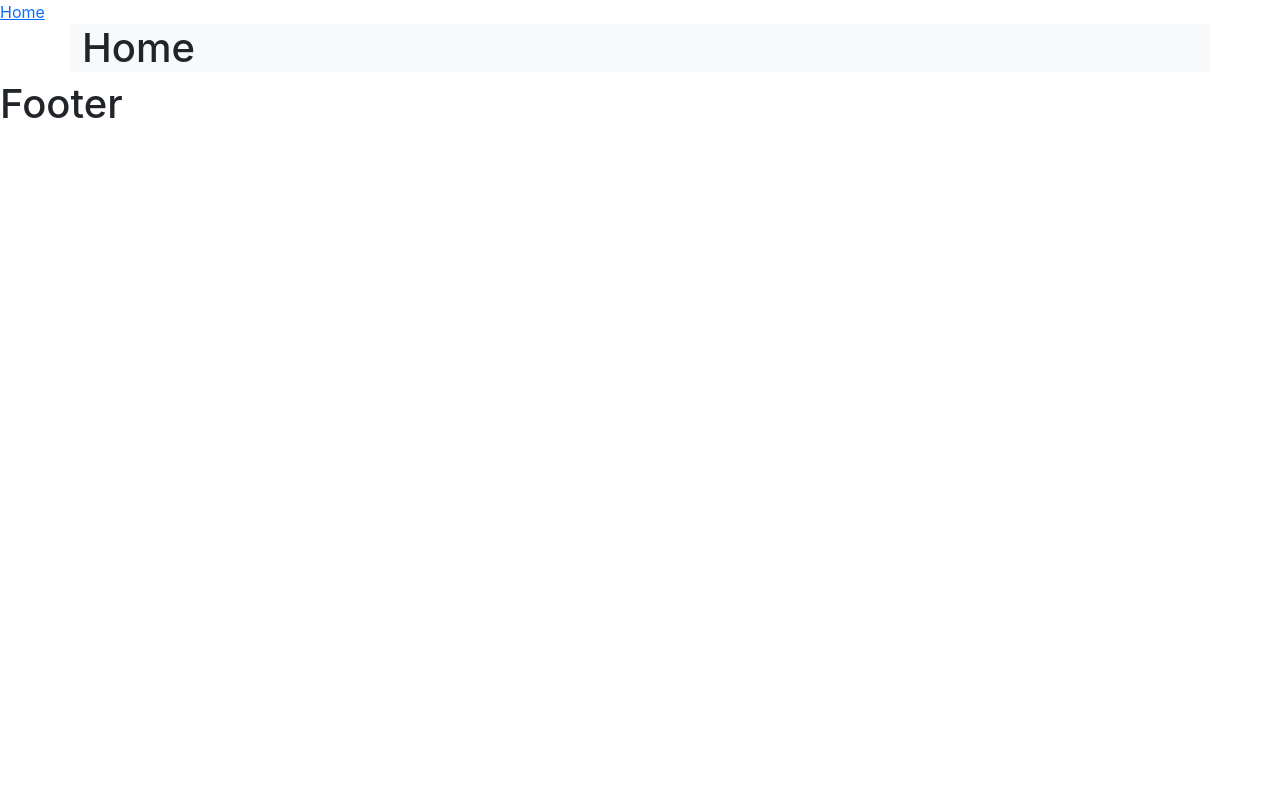
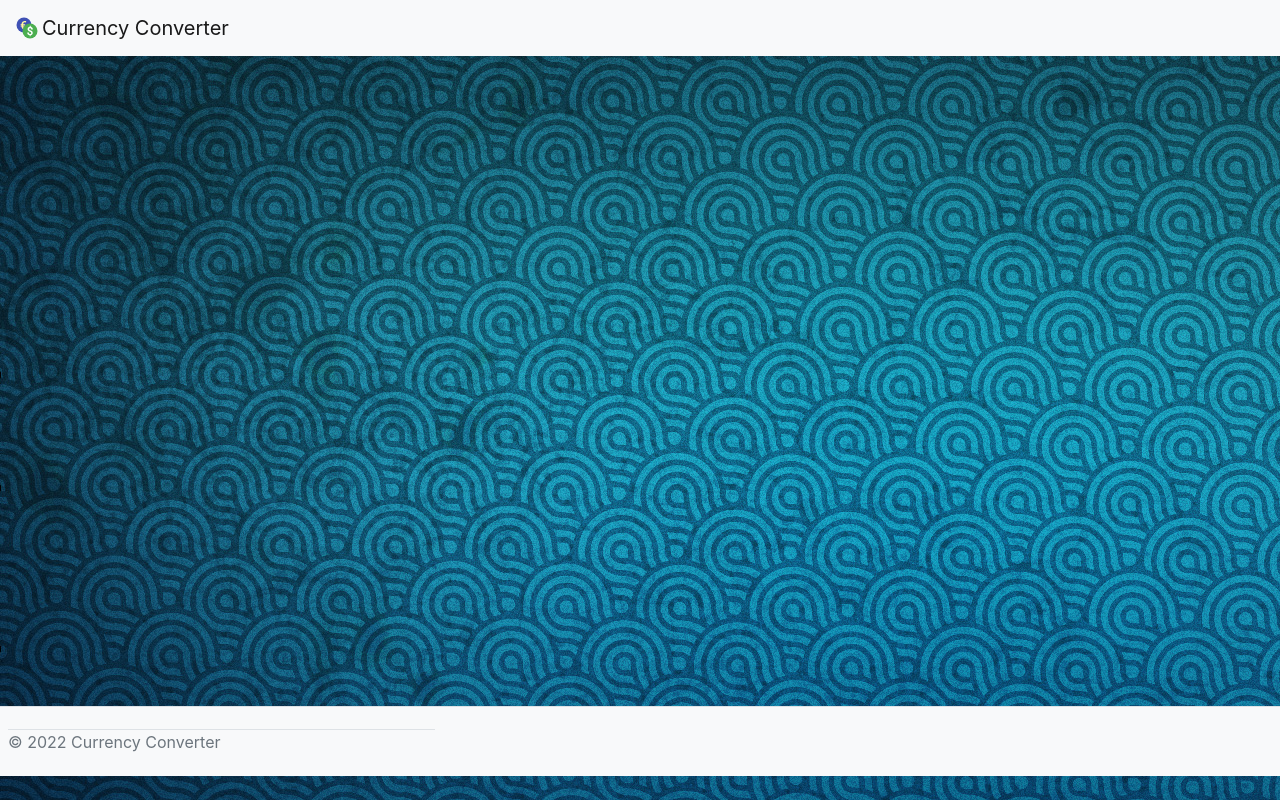
Before and after one commit to muneeb29/Currency-Converter, a React (Create React App) app: page / in a window 1280 px wide. Built offline with nearby package versions, Linux system fonts and the light colour scheme.

Commit message:
Added Basic Theme

```diff
--- a/src/index.css
+++ b/src/index.css
@@ -1,13 +1,22 @@
 body {
   margin: 0;
-  font-family: -apple-system, BlinkMacSystemFont, 'Segoe UI', 'Roboto', 'Oxygen',
-    'Ubuntu', 'Cantarell', 'Fira Sans', 'Droid Sans', 'Helvetica Neue',
+  font-family: -apple-system, BlinkMacSystemFont, "Segoe UI", "Roboto", "Oxygen",
+    "Ubuntu", "Cantarell", "Fira Sans", "Droid Sans", "Helvetica Neue",
     sans-serif;
   -webkit-font-smoothing: antialiased;
   -moz-osx-font-smoothing: grayscale;
+
+  background-image: url("../src/images/background.jpeg");
 }
 
 code {
-  font-family: source-code-pro, Menlo, Monaco, Consolas, 'Courier New',
+  font-family: source-code-pro, Menlo, Monaco, Consolas, "Courier New",
     monospace;
 }
+
+.footer {
+  width: 100%;
+  height: 70px;
+  bottom: 0;
+  position: fixed;
+}
--- a/src/layout/Footer.js
+++ b/src/layout/Footer.js
@@ -1,10 +1,15 @@
-function Footer(){
+function Footer() {
+  return (
+    <div>
+      <footer class="d-flex bg-light flex-wrap justify-content-between align-items-center py-3 my-4 border-top footer">
+        <div class="border-top col-md-4 mx-2 d-flex align-items-center">
+          <span class="text-muted">© 2022 Currency Converter</span>
+        </div>
 
-    return(
-        <div>
-            <h1>Footer</h1>
-        </div>
-    );
+        <ul class="nav col-md-4 justify-content-end list-unstyled d-flex"></ul>
+      </footer>
+    </div>
+  );
 }
 
 export default Footer;
--- a/src/layout/Navbar.js
+++ b/src/layout/Navbar.js
@@ -1,14 +1,25 @@
-import { Link } from 'react-router-dom';
+import { Link } from "react-router-dom";
+import currency from "../images/currency.svg";
 
-function Navbar(){
-
-    return(
-        <div>
-            <Link to="/">
-            Home
-            </Link>
+function Navbar() {
+  return (
+    <div>
+      <nav class="navbar navbar-light bg-light">
+        <div class="container-fluid">
+          <Link class="navbar-brand" to="/">
+            <img
+              src={currency}
+              alt=""
+              width="30"
+              height="24"
+              class="d-inline-block align-text-top"
+            />
+            Currency Converter
+          </Link>
         </div>
-    )
+      </nav>
+    </div>
+  );
 }
 
 export default Navbar;
--- a/src/views/Home.js
+++ b/src/views/Home.js
@@ -3,7 +3,7 @@ function Home(){
     return(
         <div>
             <div className="container bg-light">
-            <h1>Home</h1>
+
             </div>
         </div>
     );
```
Also changed, not shown: src/images/background.jpeg (added), src/images/currency.svg (added).
